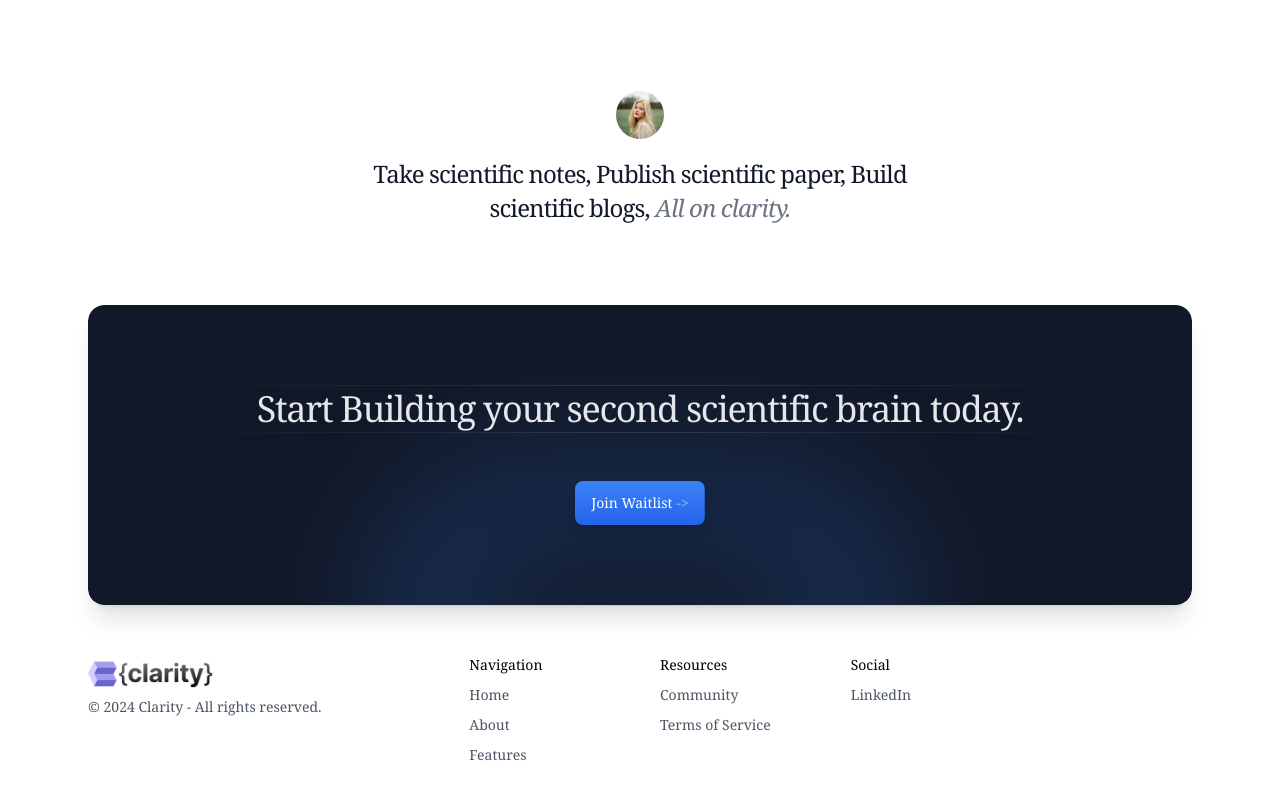
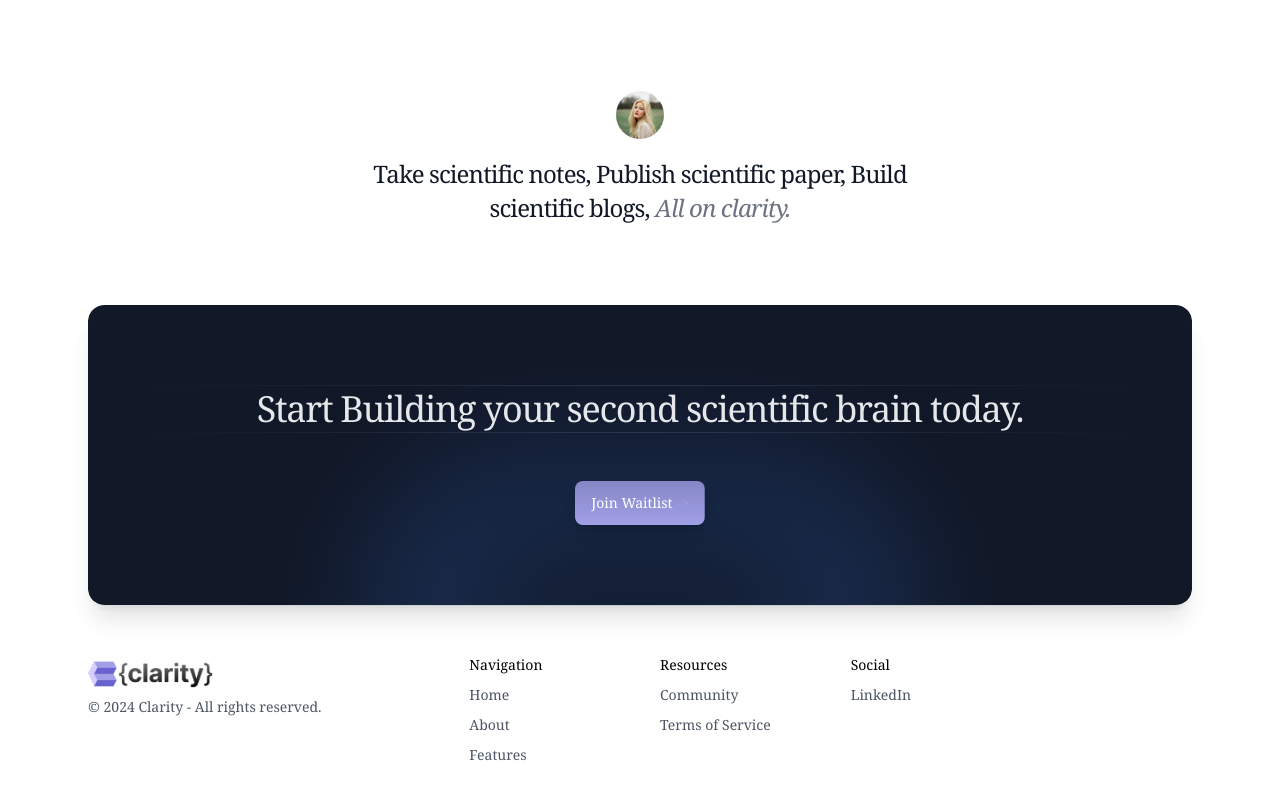
Before and after one commit to chaos2clarity/landing-page-2, a Next.js app: page / in a window 1280 px wide. Shown: the part 3618-4418 px from the top of the page. Built offline with nearby package versions, Linux system fonts and the light colour scheme.

Commit message:
adjust some color

```diff
--- a/components/cta.tsx
+++ b/components/cta.tsx
@@ -35,12 +35,12 @@ export default function Cta() {
             </h2>
             <div className="mx-auto max-w-xs sm:flex sm:max-w-none sm:justify-center">
               <a
-                className="btn group mb-4 w-full bg-gradient-to-t from-blue-600 to-blue-500 bg-[length:100%_100%] bg-[bottom] text-white shadow hover:bg-[length:100%_150%] sm:mb-0 sm:w-auto"
+                className="btn group mb-4 w-full bg-gradient-to-t from-[#A19FE7] to-[#A19FE7]/80 bg-[length:100%_100%] bg-[bottom] text-white shadow hover:bg-[length:100%_150%] sm:mb-0 sm:w-auto"
                 href="#0"
               >
                 <span className="relative inline-flex items-center">
                   Join Waitlist{" "}
-                  <span className="ml-1 tracking-normal text-blue-300 transition-transform group-hover:translate-x-0.5">
+                  <span className="ml-1 tracking-normal text-[#A19FE7] transition-transform group-hover:translate-x-0.5">
                     -&gt;
                   </span>
                 </span>
```
Also changed, not shown: 1 other file (tests, documents, lock files or other folders).
